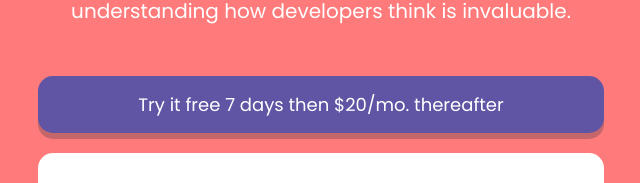
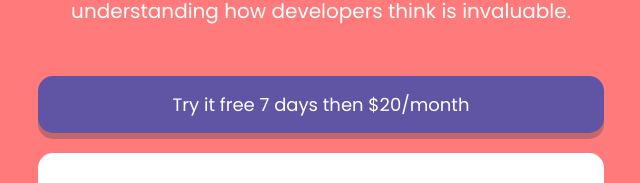
Before and after one commit to grzedomin/landing-page, a React (Create React App) app: page / in a window 1280 px wide. Shown: the part 341-524 px from the top of the page, without its empty margins (319-959 px from the left). Built offline with nearby package versions, Linux system fonts and the light colour scheme.

Commit message:
content edited

```diff
--- a/src/Form/index.js
+++ b/src/Form/index.js
@@ -7,14 +7,15 @@ export const Form = () => {
         console.log(data);
     };
 
-    const { register,
+    const {
+        register,
         handleSubmit,
         formState: { errors }
     } = useForm();
 
     return (
         <Wrapper>
-            <Bar>Try it free 7 days then $20/mo. thereafter</Bar>
+            <Bar>Try it free 7 days then $20/month</Bar>
             <StyledForm onSubmit={handleSubmit(onSubmit)}>
                 <Input
                     placeholder="First Name"
```
